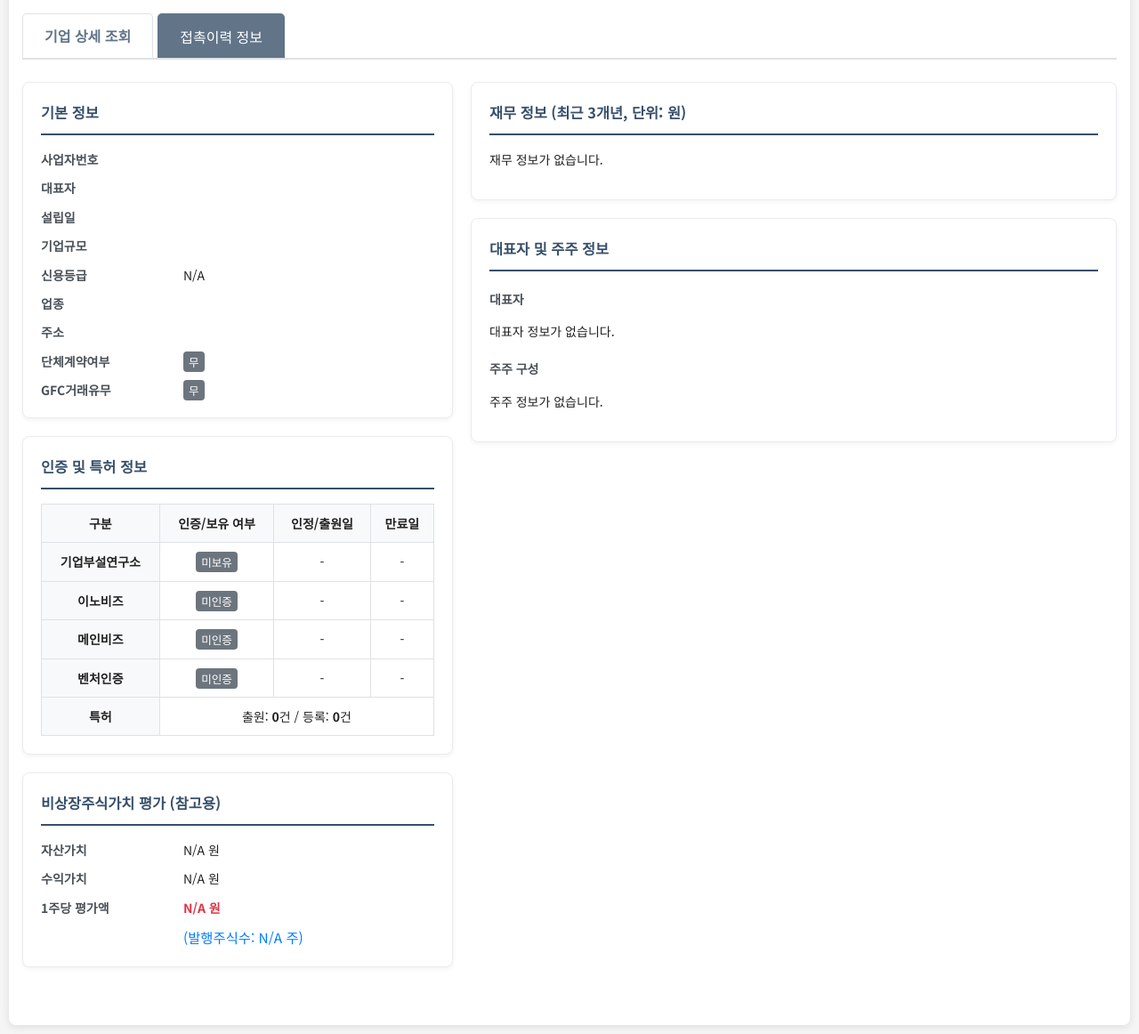
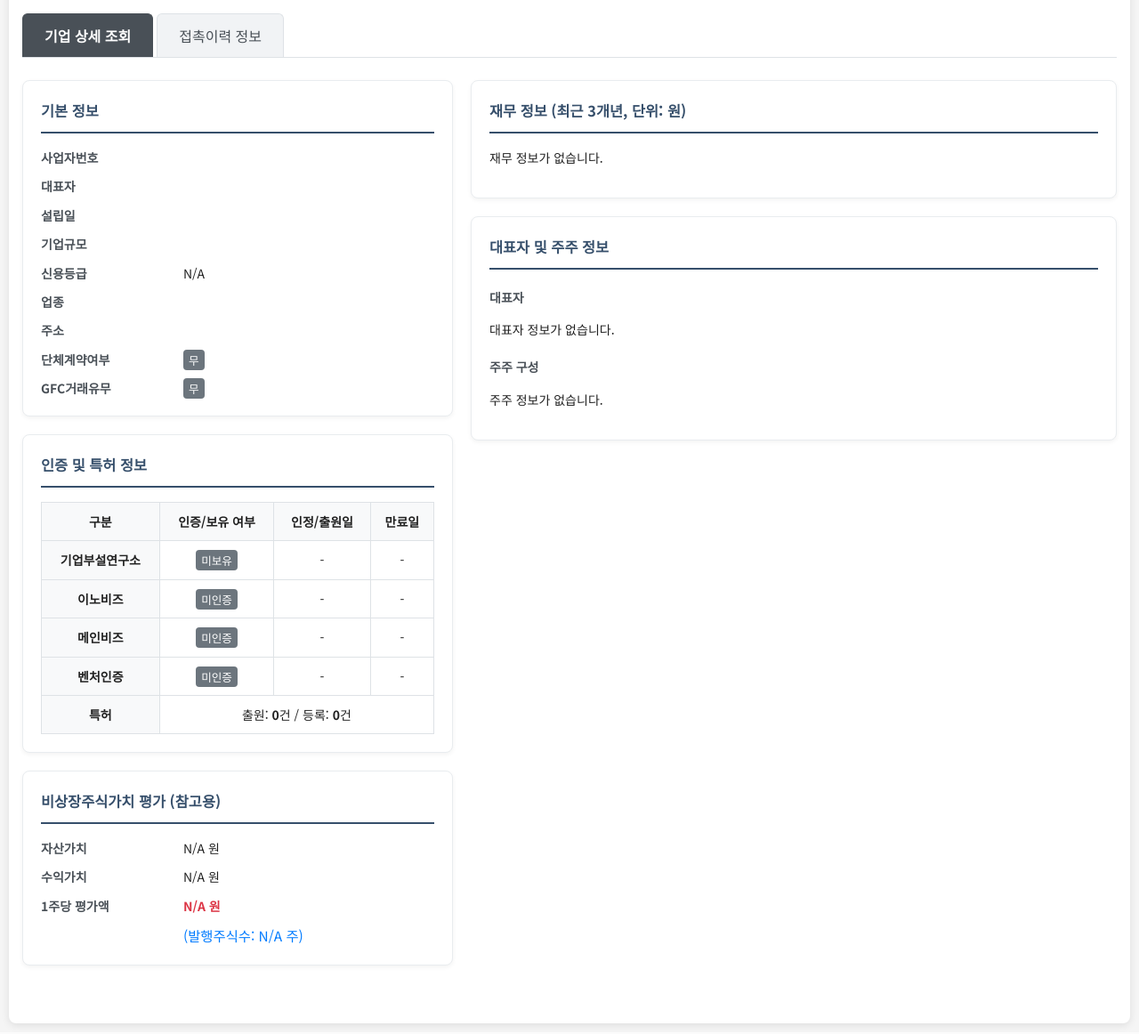
Before and after one commit to CHEULHOYANG/company_info_system, a Flask app: page /company/1 in a window 1280 px wide. Shown: the part 84-1246 px from the top of the page at 89% size. Run offline with Flask 3, Linux system fonts and the light colour scheme; the visitor is signed in with stand-in values (Sample User, id 1); data that the repository does not hold is empty.

Commit message:
Update style.css

```diff
--- a/static/css/style.css
+++ b/static/css/style.css
@@ -56,87 +56,67 @@ header h1 { color: #364F6B; margin: 0; font-size: 1.6em; }
 .scroll-buttons { position: fixed; bottom: 20px; right: 20px; display: flex; flex-direction: column; gap: 10px; }
 .scroll-buttons button { width: 40px; height: 40px; border-radius: 50%; border: none; background-color: #333; color: white; cursor: pointer; font-size: 18px; }
 
-/* Detail Page Styles */
-/*.tab-nav {                                      */
-/*    display: flex;                              */
-/*    border-bottom: 2px solid #1c65a0;           */
-/*    margin-bottom: -2px;                        */
-/*}                                               */
-/*.tab-link {                                     */
-/*    padding: 10px 20px;                         */
-/*    cursor: pointer;                            */
-/*    background: none;                           */
-/*    border: none;                               */
-/*    font-size: 16px;                            */
-/*    font-weight: bold;                          */
-/*    color: #868e96;                             */
-/*    border-bottom: 2px solid transparent;       */
-/*    margin-bottom: -2px;                        */
-/*}                                               */
-/*.tab-link.active {                              */
-/*    color: #007bff;                             */
-/*    border-bottom-color: #007bff;               */
-/*}                                               */
-/*.tab-content {                                  */
-/*    padding-top: 20px;                          */
-/*}                                               */
-/*.tab-pane {                                     */
-/*    display: none;                              */
-/*}                                               */
-/*.tab-pane.active {                              */
-/*    display: block;                             */
-/*}                                               */
 
-/* 탭을 감싸는 전체 내비게이션 바 스타일 */
+/* ==============================================
+    Gray Theme - Tab Navigation Style
+   ==============================================
+*/
+
+/* 탭 전체를 감싸는 컨테이너 */
 .tab-nav {
-    border-bottom: 2px solid #dee2e6;
     display: flex;
+    border-bottom: 1px solid #dee2e6;
 }
 
-/* 탭 버튼 기본 스타일 */
+/* 탭 버튼의 기본 스타일 (선택되지 않았을 때) */
 .tab-nav .tab-link {
-    background-color: #617488;  /* 배경색 파란색 */
-    color: white;               /* 글씨 흰색 */
-    border: 1px solid transparent;
+    /* 기본 배경은 밝은 회색으로 설정 */
+    background-color: #f1f3f5;
+    /* 기본 글씨는 약간 어두운 회색으로 */
+    color: #495057;
+    border: 1px solid #dee2e6;
     border-bottom: none;
     padding: 12px 24px;
     cursor: pointer;
     font-size: 16px;
     font-weight: 500;
-    transition: all 0.3s ease; /* 부드러운 색상 전환 효과 */
-    margin-right: 5px;
-    border-top-left-radius: 5px;
-    border-top-right-radius: 5px;
+    transition: all 0.2s ease-in-out;
+    margin-right: 4px;
+    border-top-left-radius: 6px;
+    border-top-right-radius: 6px;
 }
 
 /* 마우스를 올렸을 때의 스타일 */
 .tab-nav .tab-link:hover {
-    background-color: #617488; /* 살짝 어두운 파란색 */
+    background-color: #e9ecef; /* 살짝 더 진한 회색으로 변경 */
 }
 
-/* 현재 선택된(active) 탭 버튼의 스타일 */
+/* ▼▼▼ 현재 선택된(active) 탭 버튼의 스타일 ▼▼▼ */
 .tab-nav .tab-link.active {
-    background-color: #ffffff;  /* 배경색 흰색 */
-    color: #617488;              /* 글씨 파란색 */
-    border: 1px solid #dee2e6;
-    border-bottom: 1px solid #ffffff; /* 아래쪽 테두리를 흰색으로 만들어 연결된 것처럼 보이게 함 */
+    /* 선택된 탭은 진한 회색 배경으로 확실하게 강조 */
+    background-color: #495057;
+    /* 글씨는 흰색으로 변경하여 가독성 확보 */
+    color: #ffffff;
+    border-color: #495057;
     font-weight: bold;
 }
 
 /* 탭 내용(Pane)을 감싸는 영역 */
 .tab-content {
+    background-color: #ffffff;
     padding: 25px 0;
 }
 
-/* 탭 내용(Pane) 기본 스타일 - 평소에는 숨겨둠 (가장 중요한 부분) */
+/* 탭 내용(Pane) 기본 스타일 - 평소에는 숨겨둠 */
 .tab-pane {
     display: none;
 }
 
-/* 선택된(active) 탭 내용만 보여줌 (가장 중요한 부분) */
+/* 선택된(active) 탭 내용만 보여줌 */
 .tab-pane.active {
     display: block;
 }
+
 
 .detail-main-grid { display: grid; grid-template-columns: 2fr 3fr; gap: 20px; }
 .detail-card { background: #fff; padding: 20px; border-radius: 8px; box-shadow: 0 2px 5px rgba(0,0,0,0.05); border: 1px solid #e9ecef; margin-bottom: 20px; }
```
